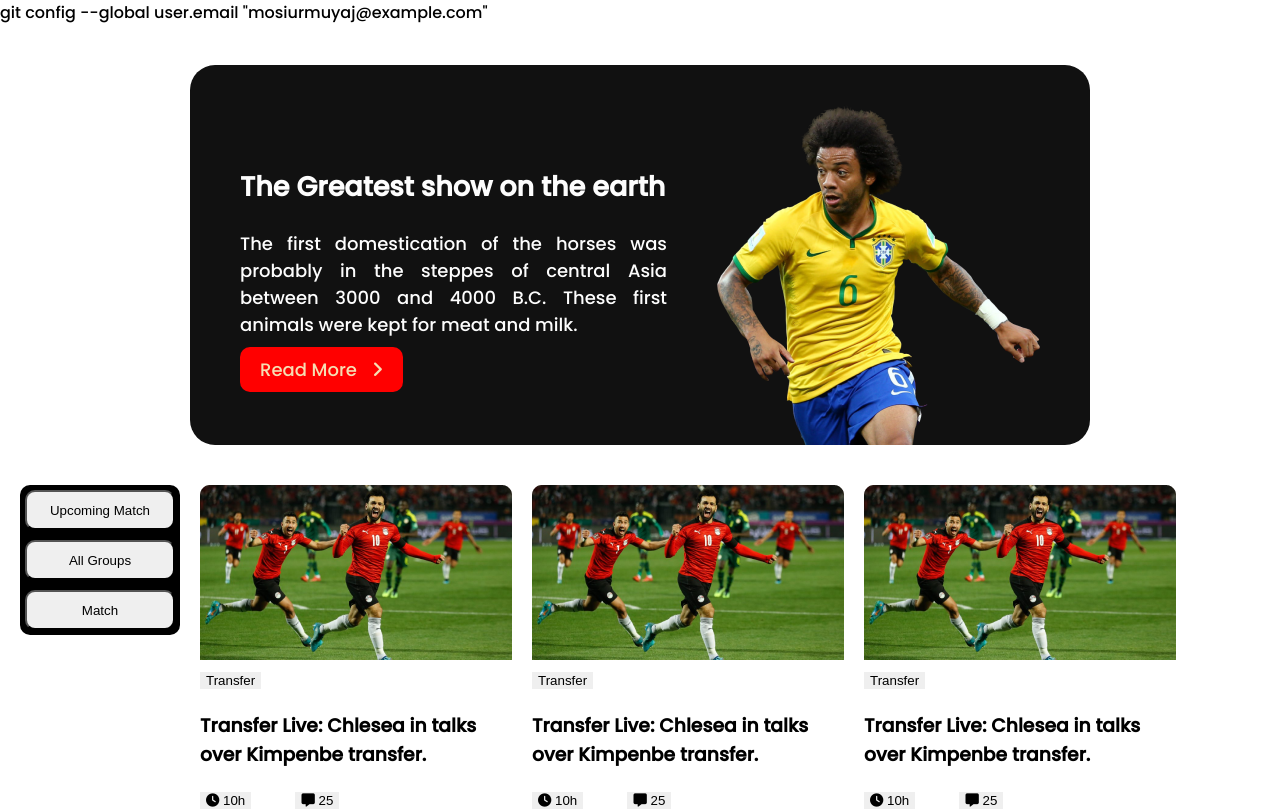
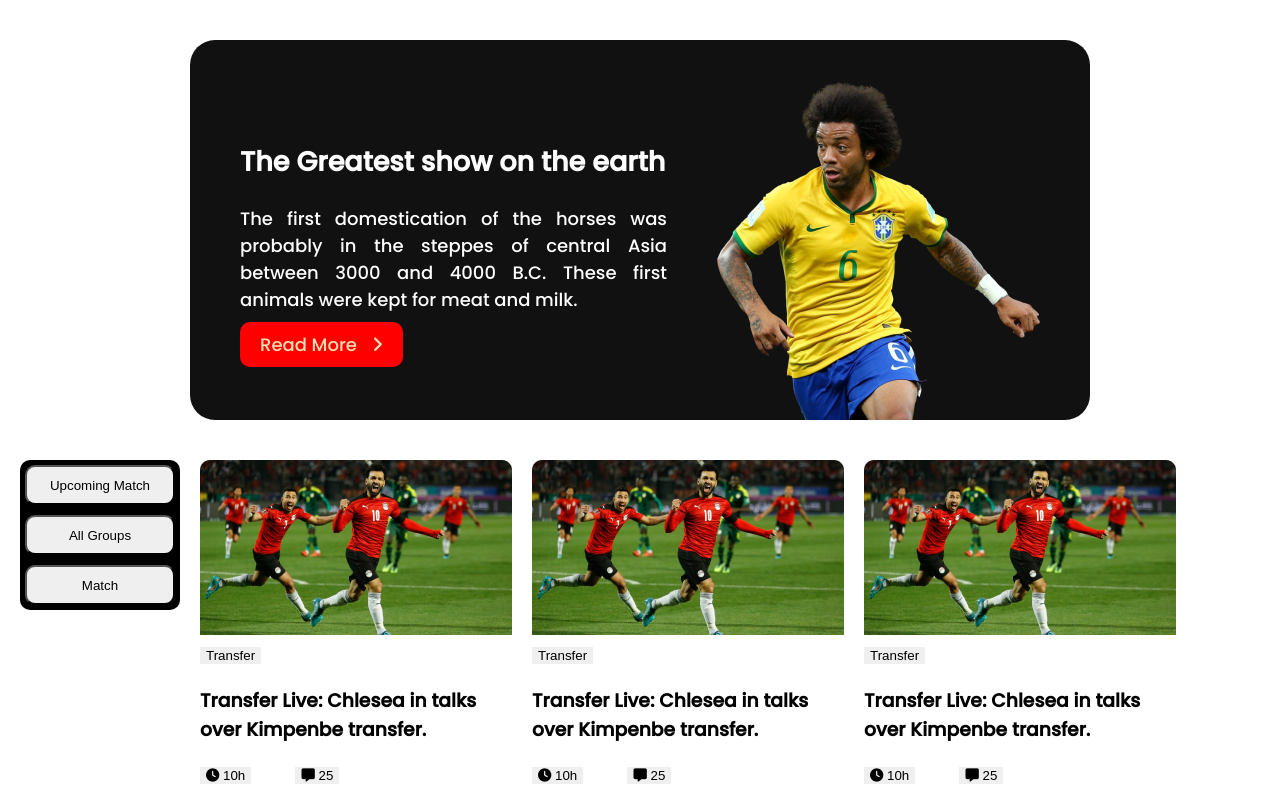
Before and after one commit to Mmuyaj/Second-Assignment, a plain HTML site: page index.html in a window 1280 px wide. Shown: the top 812 px of the page. Drawn offline with Linux system fonts and the light colour scheme.

Commit message:
Update index.html

```diff
--- a/index.html
+++ b/index.html
@@ -12,7 +12,6 @@
 
 </head>
 <body>
-    git config --global user.email "mosiurmuyaj@example.com"
 
     <main>
         <!-- first_section_start-->
```
